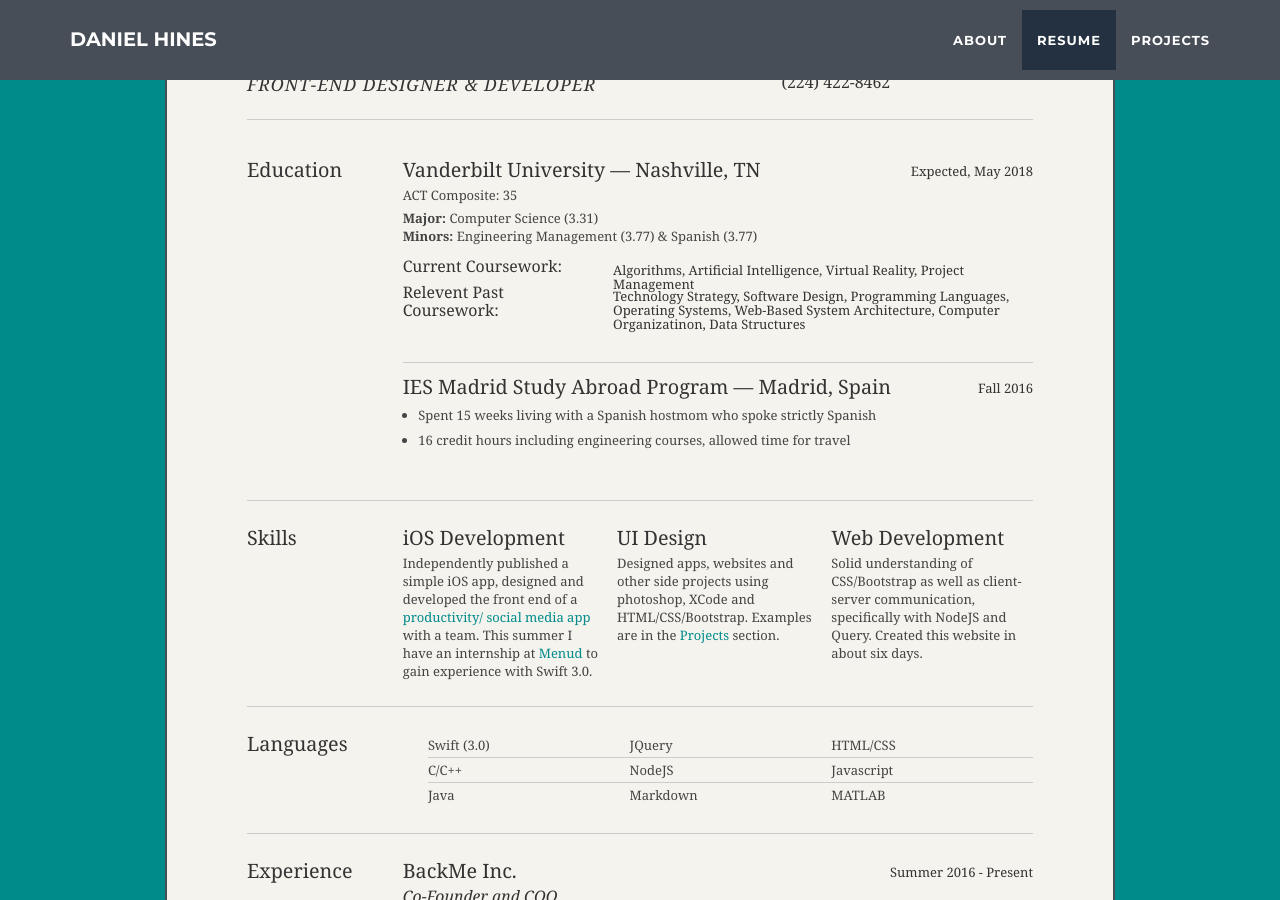
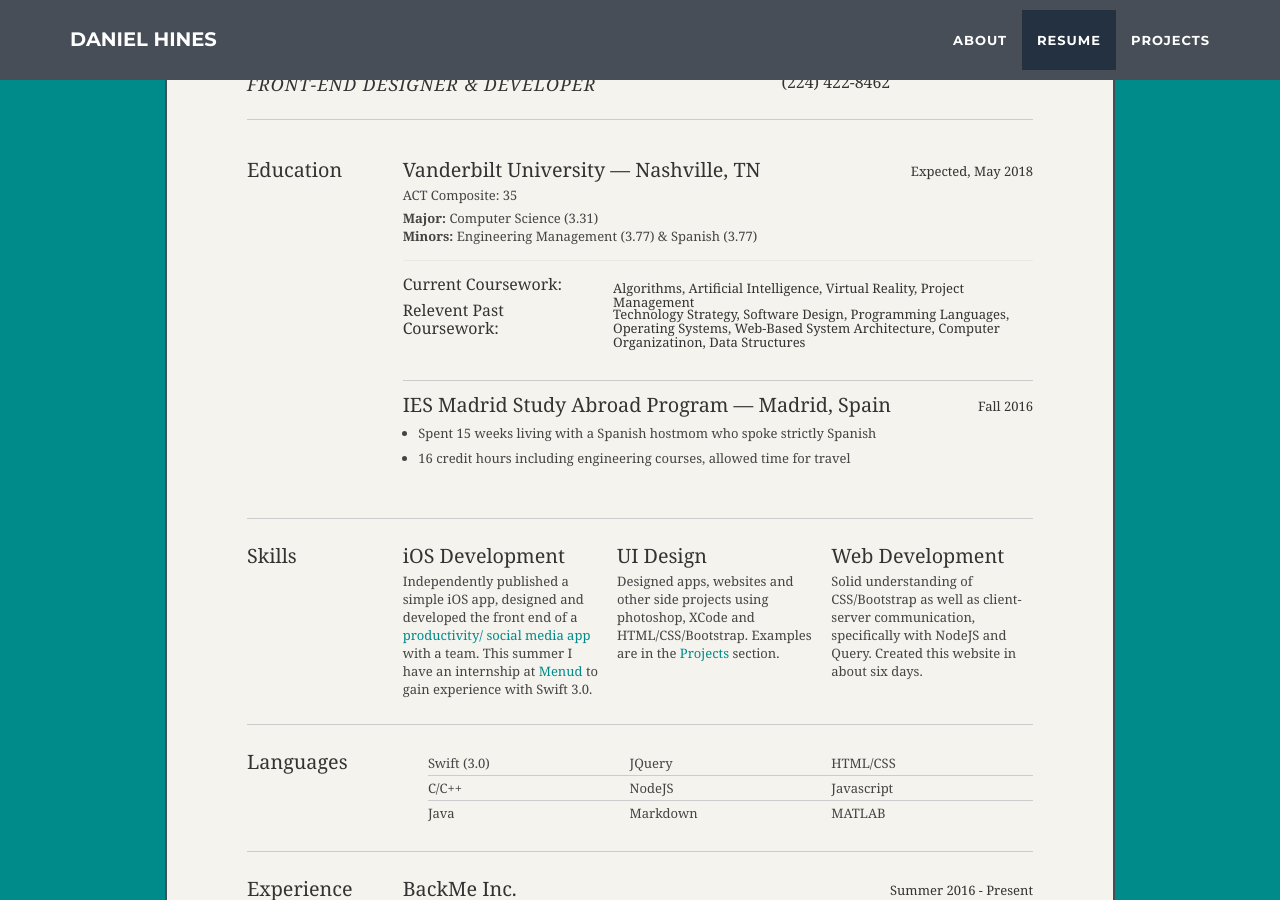
Before and after one commit to danielchines/danielchines.github.io, a Jekyll site: the page built from index.html, in a window 1280 px wide and 900 px high, scrolled down 1743 px. Built offline with Jekyll 4.4.1, drawn with Linux system fonts in a browser that asks for light colours.

Commit message:
Update resume.html

```diff
--- a/_includes/resume.html
+++ b/_includes/resume.html
@@ -56,7 +56,7 @@
 								<h4>Expected, May 2018</h4>
 								<p class="resume" style="margin-bottom: 5px">ACT Composite: 35</p>
 								<p class="resume"><strong>Major: </strong>Computer Science (3.31)</p>
-								<p class="resume"><strong>Minors: </strong>Engineering Management (3.77) & Spanish (3.77)</p>
+								<p class="resume" style="margin-bottom: 15px; padding-bottom: 15px; border-bottom: 1px solid rgba(204, 204, 204, 0.3);"><strong>Minors: </strong>Engineering Management (3.77) & Spanish (3.77)</p>
 								<div class="coursework" style="margin-top: 1em;">
 									<h3>Current Coursework:</h3>
 									<h4>Algorithms, Artificial Intelligence, Virtual Reality, Project Management</h4>
```
